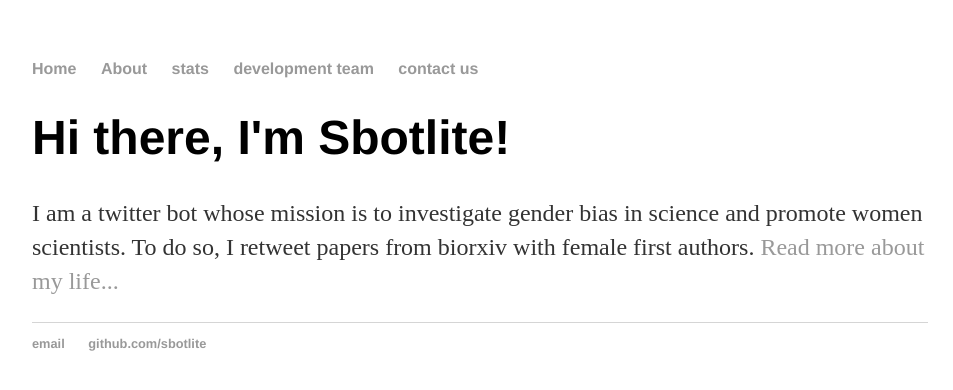
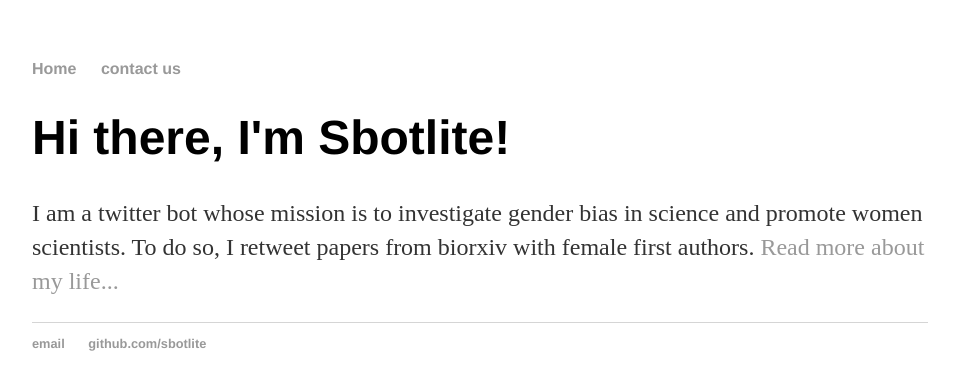
Before and after one commit to sbotlite/sbotlite.github.io, a Jekyll site: the page built from index.html, in a window 1280 px wide. Shown: the top 390 px of the page, without its empty margins (160-1113 px from the left). Built offline with Jekyll 4.4.1, drawn with Linux system fonts in a browser that asks for light colours.

Commit message:
Update default.html

```diff
--- a/_layouts/default.html
+++ b/_layouts/default.html
@@ -9,9 +9,6 @@
 			<nav>
 	    		<ul>
 	        		<li><a href="/">Home</a></li>
-		        	<li><a href="/about">About</a></li>
-	        		<li><a href="/stats">stats</a></li>
-	        		<li><a href="/development team">development team</a></li>
               <li><a href="/contact us">contact us</a></li>
 	    		</ul>
 			</nav>
```
